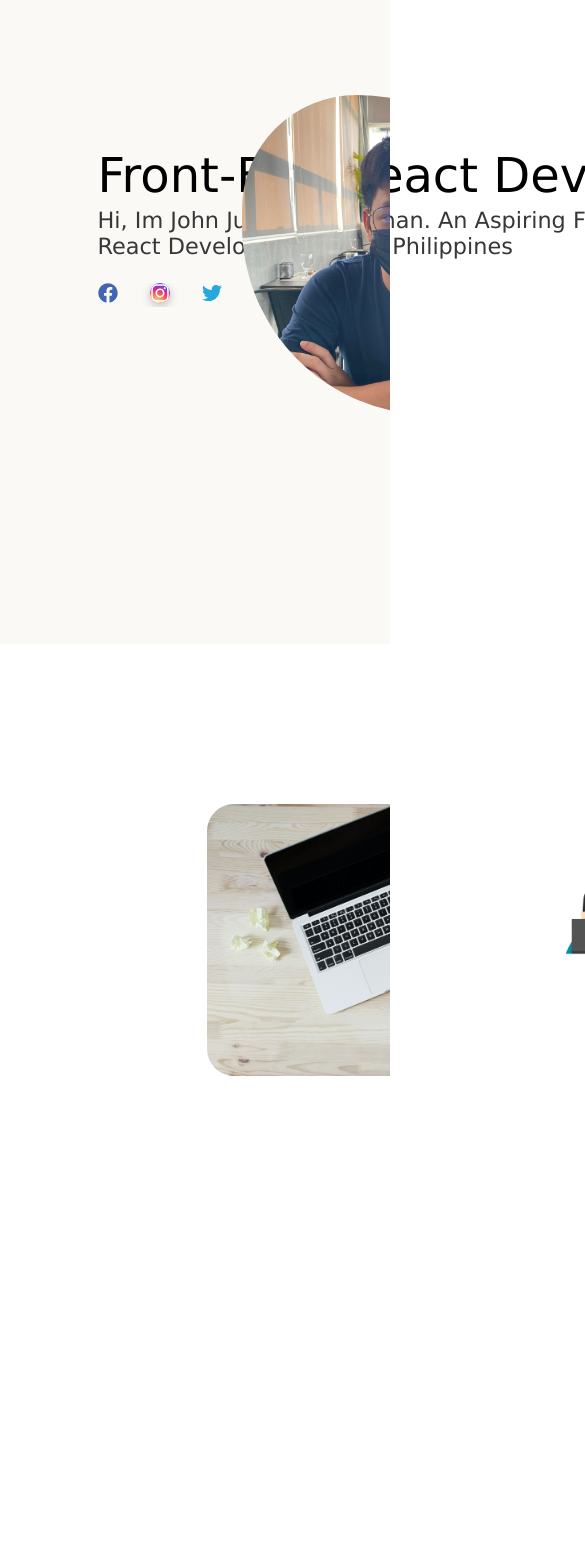
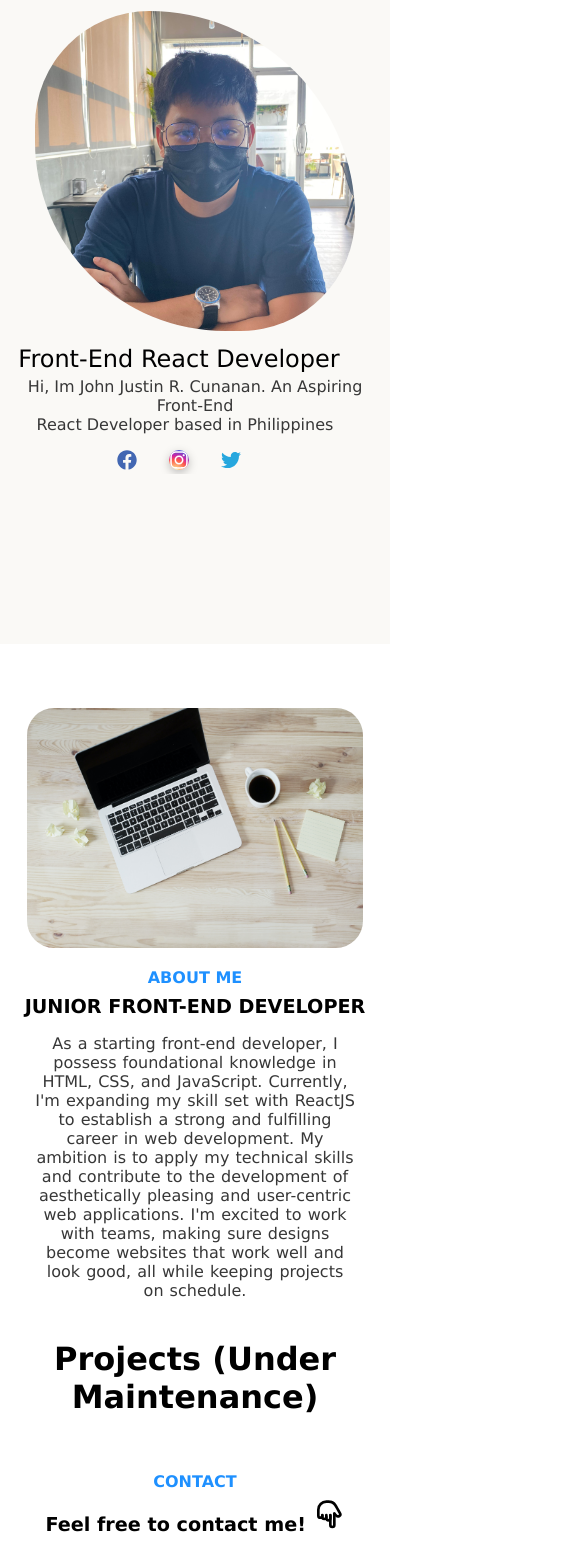
Before and after one commit to jstncnnn/portfolio, a React (Create React App) app: page / in a window 390 px wide. Shown: the part 200-1768 px from the top of the page, 585 px wide, since content can reach past the window. Built offline with nearby package versions, Linux system fonts and the light colour scheme; some icons are missing.

Commit message:
responsive nav and target link left

```diff
--- a/src/components/AboutMe.css
+++ b/src/components/AboutMe.css
@@ -1,38 +1,35 @@
-.about-container{
-    text-align: center;
-    padding: 10rem 0rem;
+.about-container {
+  padding: 10rem 15rem;
   background-color: #fff;
   display: grid;
   grid-template-columns: 1fr 1fr;
-    justify-content: center;
+  align-items: center;
 }
 
-
-.workspace-icon{
-    height: 17rem;
-    width: 25rem;
+.workspace-icon {
+  height: 20rem;
+  width: 30rem;
   border-radius: 1.7rem;
 }
 
-.image-side{
-    padding: 0 15rem 0 23rem;
+.content-side {
+  width: 30rem;
 }
 
-.content-side{
-    padding: 0 1.5rem 0 5rem;
+.image-side {
+  text-align: center;
 }
 
-.content-side h3{
+.content-side h3 {
   text-align: left;
   font-size: 1rem;
   font-weight: 700;
-    margin-bottom: .5rem;
+  margin-bottom: 0.5rem;
   text-transform: uppercase;
-    color: #1E90FF;
-
+  color: #1e90ff;
 }
 
-.content-side h4{
+.content-side h4 {
   text-align: left;
   font-size: 1.2rem;
   font-weight: 700;
@@ -41,19 +38,47 @@
   color: black;
 }
 
-.content-side p{
+.content-side p {
   text-align: justify;
-    font-size: .9em;
+  font-size: 1em;
   word-spacing: 1px;
   letter-spacing: 1px;
-    padding-right: 15rem;
   margin-bottom: 1rem;
   color: #373737;
 }
 
-.image-side .emoji-icon{
-    height: 6rem;
-    position: absolute;
-    left: 34.5rem;
-    top: 67rem;
+@media (max-width: 1550px) {
+  .about-container {
+    display: flex;
+    flex-direction: column;
   }
+  .content-side h3,
+  .content-side h4,
+  .content-side p {
+    text-align: center;
+  }
+
+  .content-side p {
+    letter-spacing: 0;
+  }
+}
+
+@media (max-width: 460px) {
+  .about-container {
+    padding: 4rem 10rem 0 10rem;
+  }
+  .workspace-icon {
+    height: 15rem;
+    width: 21rem;
+    border-radius: 1.7rem;
+  }
+
+  .content-side p {
+    width: 100%;
+    padding: 0 5rem;
+  }
+
+  .image-side {
+    padding-bottom: 1rem;
+  }
+}
--- a/src/components/AboutMe.js
+++ b/src/components/AboutMe.js
@@ -2,23 +2,26 @@ import "./AboutMe.css";
 
 import workspace from "../assets/workspace.jpg";
 import React from "react";
-import emoji from "../assets/emoji.png";
-
 
 function AboutMe() {
   return (
     <div className="about-container">
       <div className="image-side">
         <img src={workspace} className="workspace-icon" alt="workspace-icon" />
-        <img src={emoji} className="emoji-icon" alt="emoji-icon" />
       </div>
       <div className="content-side">
         <h3>About Me</h3>
         <h4>Junior Front-End Developer</h4>
-         <p>As a starting front-end developer, I possess foundational knowledge in HTML, CSS, and JavaScript.
-          Currently, I'm expanding my skill set with ReactJS to establish a strong and fulfilling career in web development.
-          My ambition is to apply my technical skills and contribute to the development of aesthetically pleasing and user-centric web applications.
-          I'm excited to work with teams, making sure designs become websites that work well and look good, all while keeping projects on schedule.</p>
+        <p>
+          As a starting front-end developer, I possess foundational knowledge in
+          HTML, CSS, and JavaScript. Currently, I'm expanding my skill set with
+          ReactJS to establish a strong and fulfilling career in web
+          development. My ambition is to apply my technical skills and
+          contribute to the development of aesthetically pleasing and
+          user-centric web applications. I'm excited to work with teams, making
+          sure designs become websites that work well and look good, all while
+          keeping projects on schedule.
+        </p>
       </div>
     </div>
   );
--- a/src/components/ContactMe.css
+++ b/src/components/ContactMe.css
@@ -1,53 +1,99 @@
-.contact-container{
-    margin: 0 auto;
-    padding: 1.5rem 0;
+.contact-left {
   display: flex;
+  justify-content: center;
 }
 
-.contact-content{
-    position: relative;
-    left: 25%;
+.contact-top {
+  text-align: center;
 }
 
-.contact-details{
-    display: flex;
-}
-
-.contact-container p{
-    padding: 1rem 0 2rem 0;
+.contact-container p {
+  padding-bottom: 1rem;
   font-weight: 700;
   font-size: 1.2rem;
 }
 
-.contact-container h3{
+.contact-container h3 {
+  padding-top: 2rem;
   font-size: 1rem;
-    color: #1E90FF;
+  color: #1e90ff;
   font-weight: 800;
 }
 
-.contact-details p{
+.contact-details p {
   font-size: 1rem;
 }
-.contact-details h3{
+.contact-details h3 {
   font-size: 1rem;
 }
 
-.contact-info h3{
+.contact-info h3 {
   color: black;
 }
 
-.contact-info p{
+.contact-info p {
   font-weight: 100;
-    font-size: .9rem;
+  font-size: 0.9rem;
 }
 
-.contact-iconbox{
+.contact-iconbox {
   flex-wrap: wrap;
   display: flex;
   gap: 1rem;
-    padding-right: 10rem;
+  padding-left: 5rem;
+  align-items: center;
 }
 
-.contact-icons{
+.contact-icons {
   border-radius: 50% 50% 50% 50%;
 }
+
+.contact-info p {
+  padding-top: 5px;
+}
+
+.contact-box {
+  width: 500px;
+  background-color: #fff;
+  box-shadow: 0 0 20px 0 #999;
+}
+
+form {
+  margin: 35px;
+  height: 24rem;
+}
+
+.input-field {
+  width: 400px;
+  height: 40px;
+  margin-top: 20px;
+  padding: 0 10px;
+  border: 1px solid #777;
+  border-radius: 14px;
+  outline: none;
+}
+
+.textarea-field {
+  height: 150px;
+  padding-top: 10px;
+}
+
+.handFinger {
+  display: inline-block;
+  transform: rotate(180deg);
+  font-size: 2rem;
+}
+
+@media (max-width: 840px) {
+  .contact-left {
+    display: flex;
+    flex-direction: column;
+  }
+  .contact-container {
+    padding-left: 0;
+  }
+  .contact-details {
+    display: flex;
+    justify-content: center;
+  }
+}
--- a/src/components/ContactMe.js
+++ b/src/components/ContactMe.js
@@ -2,42 +2,62 @@ import "./ContactMe.css";
 
 import React from "react";
 import { AiOutlinePhone, AiOutlineMail } from "react-icons/ai";
-import {GrMapLocation} from "react-icons/gr";
-
+import { GrMapLocation } from "react-icons/gr";
+import { TbHandFinger } from "react-icons/tb";
 
 function ContactMe() {
   return (
     <div className="contact-container">
-      <div className="contact-content">
+      <div className="contact-top">
         <h3>CONTACT</h3>
-      <p>Hit me up!</p><br/><br/><br/>
+        <p>
+          Feel free to contact me!{" "}
+          <span className="handFinger">
+            <TbHandFinger />
+          </span>
+        </p>
+
+        <br />
+      </div>
+
       <div className="contact-details">
+        <div className="contact-left">
           <div className="contact-iconbox">
-        <AiOutlinePhone className="contact-icons" size={30} style={{ position: "relative", top: "8px"}} />
+            <AiOutlinePhone
+              className="contact-icons"
+              size={30}
+              style={{ position: "relative", top: "8px" }}
+            />
             <div className="contact-info">
               <h3>Contact Number</h3>
               <p>0970 646 5775</p>
-        </div>        </div>
-
+            </div>{" "}
+          </div>
           <div className="contact-iconbox">
-      <GrMapLocation className="contact-icons" size={30} style={{ position: "relative", top: "8px" }} />
+            <GrMapLocation
+              className="contact-icons"
+              size={30}
+              style={{ position: "relative", top: "8px" }}
+            />
             <div className="contact-info">
               <h3>Location</h3>
               <p>Imus, Cavite</p>
             </div>
           </div>
           <div className="contact-iconbox">
-      <AiOutlineMail className="contact-icons" size={30} style={{ position: "relative", top: "8px" }} />
+            <AiOutlineMail
+              className="contact-icons"
+              size={30}
+              style={{ position: "relative", top: "8px" }}
+            />
             <div className="contact-info">
               <h3>E-mail</h3>
               <p>jjustincunanan@gmail.com</p>
             </div>
           </div>
-
         </div>
       </div>
     </div>
-
   );
 }
 
--- a/src/components/Footer.css
+++ b/src/components/Footer.css
@@ -1,22 +1,21 @@
-h4{
-    color:  #EDEADE;
+h4 {
+  color: #edeade;
   background-color: transparent;
   font-size: 13px;
   text-align: center;
 }
 
-.left{
+.left {
   width: 50%;
 }
 
-.right{
+.right {
   text-align: center;
   width: 50%;
 }
 
-
-.footer{
+.footer {
   display: flex;
   padding: 1.3rem;
-    background-color: rgba(0,0,0,0.8);
+  background-color: rgba(0, 0, 0, 0.8);
 }
--- a/src/components/Footer.js
+++ b/src/components/Footer.js
@@ -6,7 +6,7 @@ function Footer() {
     <div className="footer">
       <h4 className="left">Copyright © 2023. All rights are Reserved</h4>
       <h4 className="right">
-        For further information and inquiries, kindly e-mail me
+        For further information and inquiries, kindly contact me
       </h4>
     </div>
   );
--- a/src/components/Hero.css
+++ b/src/components/Hero.css
@@ -1,48 +1,48 @@
-.hero{
+.hero {
   height: 100vh;
-    background-color: #FAF9F6;
+  background-color: #faf9f6;
 }
 
-
-.content-left{
-    padding-right: 1rem;
-    position: absolute;
-    top: 40%;
-    left: 25%;
-    height: 17.4rem;
-    width: 43rem;
+.content {
+  display: flex;
+  align-items: center;
+  justify-content: center;
+  position: relative;
+  top: 25%;
 }
 
-.hero .content-right{
-    position: relative;
-    top: 35%;
-    left: 62%;
-}
-.hero .content-left h1{
+.hero .content-left h1 {
   font-size: 4rem;
-    padding: 0.6rem 0 1.5rem;
+  padding: 0.6rem 2rem 1.5rem 0;
   font-weight: 500;
+  width: 35rem;
 }
 
-.ig{
+.ig {
   border-radius: 40px;
   color: #fff;
   font-size: 220px;
   line-height: 250px;
   background: #d6249f;
-  background: radial-gradient(circle at 30% 107%, #fdf497 0%, #fdf497 5%, #fd5949 45%,#d6249f 60%,#285AEB 90%);
-  box-shadow: 0px 3px 10px rgba(0,0,0,.25);
+  background: radial-gradient(
+    circle at 30% 107%,
+    #fdf497 0%,
+    #fdf497 5%,
+    #fd5949 45%,
+    #d6249f 60%,
+    #285aeb 90%
+  );
+  box-shadow: 0px 3px 10px rgba(0, 0, 0, 0.25);
 }
 
-.my-icon{
+.my-icon {
   border-radius: 50% 90% 50% 83%;
   height: 20rem;
   width: 20rem;
   max-width: 100%;
 }
 
-
-.p-hero{
+.p-hero {
   font-size: 1rem;
   font-weight: 400;
   margin-top: -20px;
@@ -50,16 +50,28 @@ border-radius: 40px;
   color: #373737;
 }
 
-
-
-
-@media screen and (max-width: 640px) { /* Responsive for smaller screens */
-    .hero .content-left h1{
+@media (max-width: 910px) {
+  .hero .content-left h1 {
     font-size: 3rem;
   }
-
-    .hero .content-left p{
-        font-size: 1.4rem;
+  .hero .content-left p {
+    font-size: 1rem;
+  }
+  .content {
+    flex-direction: column-reverse;
+    text-align: center;
+  }
 }
 
+@media (max-width: 436px) {
+  .hero .content-left h1 {
+    font-size: 1.5rem;
   }
+  .hero .content-left p {
+    font-size: 1rem;
+    padding: 0 7rem;
+  }
+  .hero-icons {
+    padding-top: 1rem;
+  }
+}
--- a/src/components/Hero.js
+++ b/src/components/Hero.js
@@ -7,6 +7,7 @@ import { FaLocationDot } from "react-icons/fa6";
 function Hero() {
   return (
     <div className="hero">
+      <div className="content">
         <div className="content-left">
           <h1 className="h1-hero">Front-End React Developer</h1>
           <p className="p-hero">
@@ -52,6 +53,7 @@ function Hero() {
           <img className="my-icon" src={myIcon} alt="my-icon"></img>
         </div>
       </div>
+    </div>
   );
 }
 
--- a/src/components/Services.js
+++ b/src/components/Services.js
@@ -5,7 +5,7 @@ import React from "react";
 function Services() {
   return (
     <div className="services-container">
-      <h1 className="h1-services"> Projects </h1>
+      <h1 className="h1-services"> Projects (Under Maintenance) </h1>
     </div>
   );
 }
```
Also changed, not shown: src/components/Navbar.css (+11 -14 lines), src/components/Services.css (+6 -6 lines), src/index.css (+8 -7 lines). Lines whose indentation alone changed are shown as unchanged.
